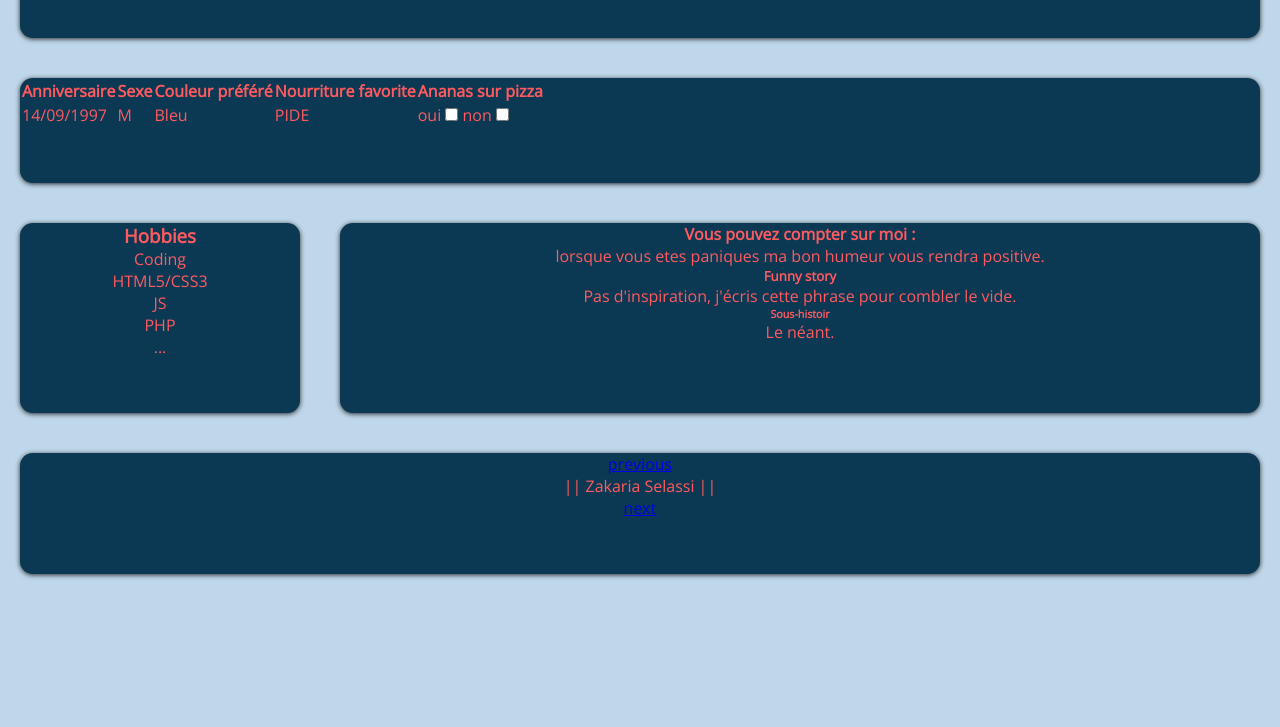
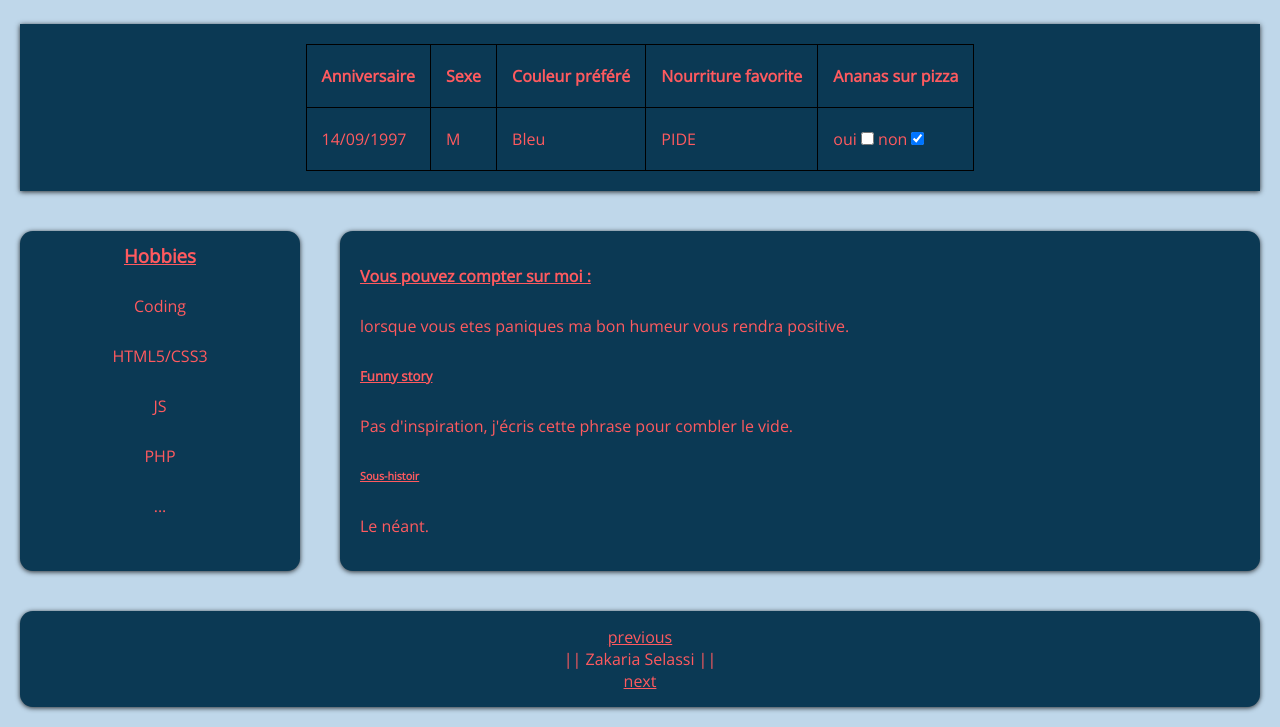
Before and after one commit to ZakariaSelassi/markdown-warmup-html, a plain HTML site: page index.html in a window 1280 px wide. Shown: the part 206-933 px from the top of the page. Before the commit the page ends 800 px from the top, so only its background shows below. Drawn offline with nearby package versions, Linux system fonts and the light colour scheme.

Commit message:
Update final

```diff
--- a/index.html
+++ b/index.html
@@ -42,7 +42,7 @@
                     <input type="checkbox" name="" id="" autocomplete="off">
                     </label>
                             <label class="btn btn-primary"> non
-                    <input type="checkbox" name="" id="" autocomplete="off">
+                    <input type="checkbox" name="" id="" autocomplete="off" checked>
                   </label>
                         </td>
                     </tr>
--- a/style.css
+++ b/style.css
@@ -42,9 +42,18 @@ header img {
     grid-area: dv;
     background: #0B3954;
     margin: 20px;
-    border-radius: 0.8rem;
     box-shadow: 0 1px 5px rgba(0, 0, 0, 0.8);
-    ;
+    padding: 20px 20px;
+}
+
+table,
+th,
+td {
+    border: 1px solid black;
+    border-collapse: collapse;
+    justify-self: center;
+    margin: auto;
+    padding: 20px 15px;
 }
 
 .hobbies {
@@ -54,21 +63,30 @@ header img {
     margin: 20px;
     border-radius: 0.8rem;
     box-shadow: 0 1px 5px rgba(0, 0, 0, 0.8);
-    ;
+    line-height: 50px;
 }
 
 .hobbies ul {
     list-style-type: none;
 }
 
+h2,
+h3,
+h4,
+h5,
+h6 {
+    text-decoration: underline;
+}
+
 .story {
     grid-area: st;
     background: #0B3954;
-    text-align: center;
     margin: 20px;
     border-radius: 0.8rem;
     box-shadow: 0 1px 5px rgba(0, 0, 0, 0.8);
     ;
+    padding: 20px 20px;
+    line-height: 50px;
 }
 
 footer {
@@ -78,4 +96,9 @@ footer {
     margin: 20px;
     border-radius: 0.8rem;
     box-shadow: 0 1px 5px rgba(0, 0, 0, 0.8);
+    padding: 15px 20px;
 }
+
+a {
+    color: #FF5A5F;
+}
```
Also changed, not shown: 2 other files.
